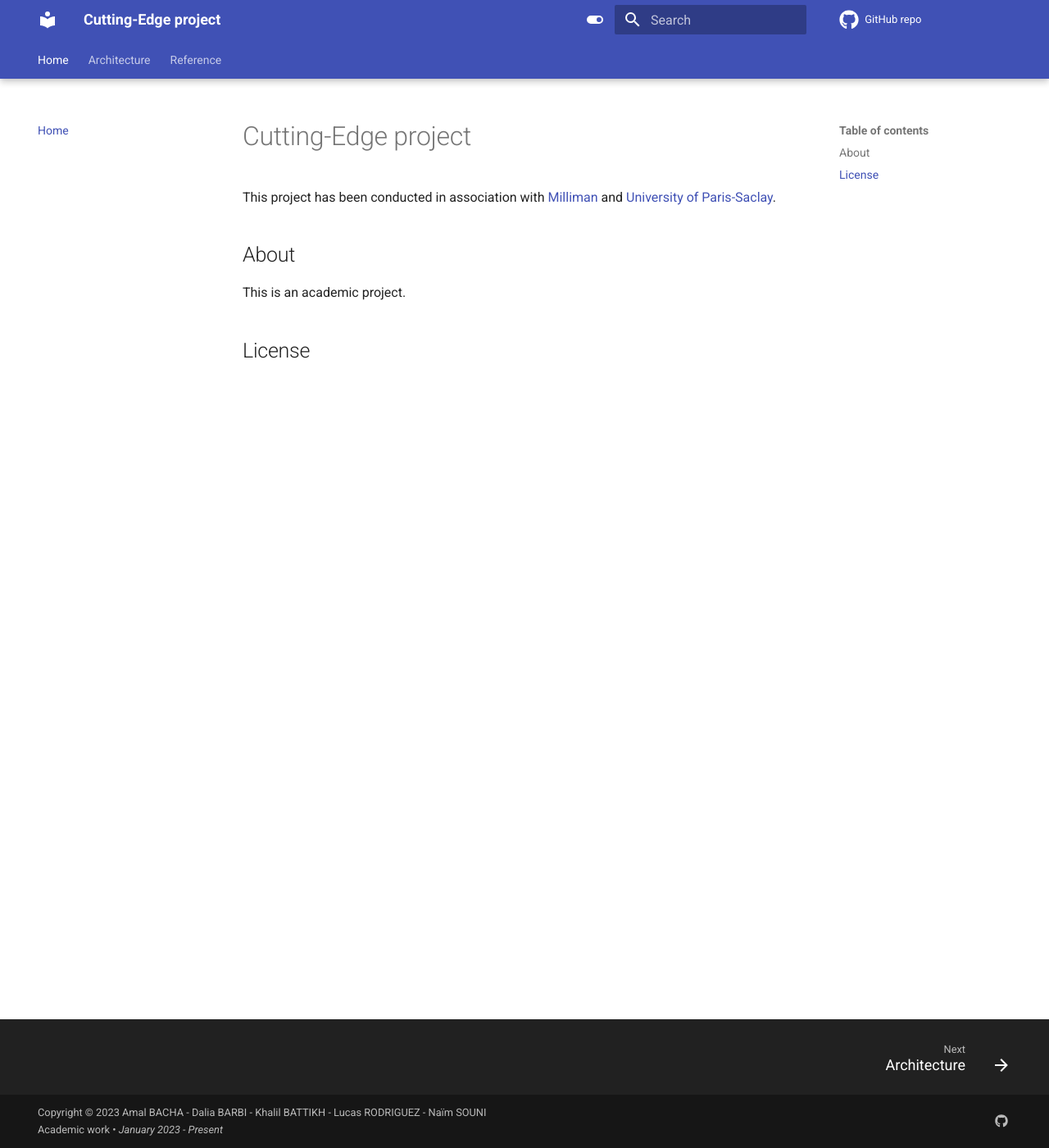
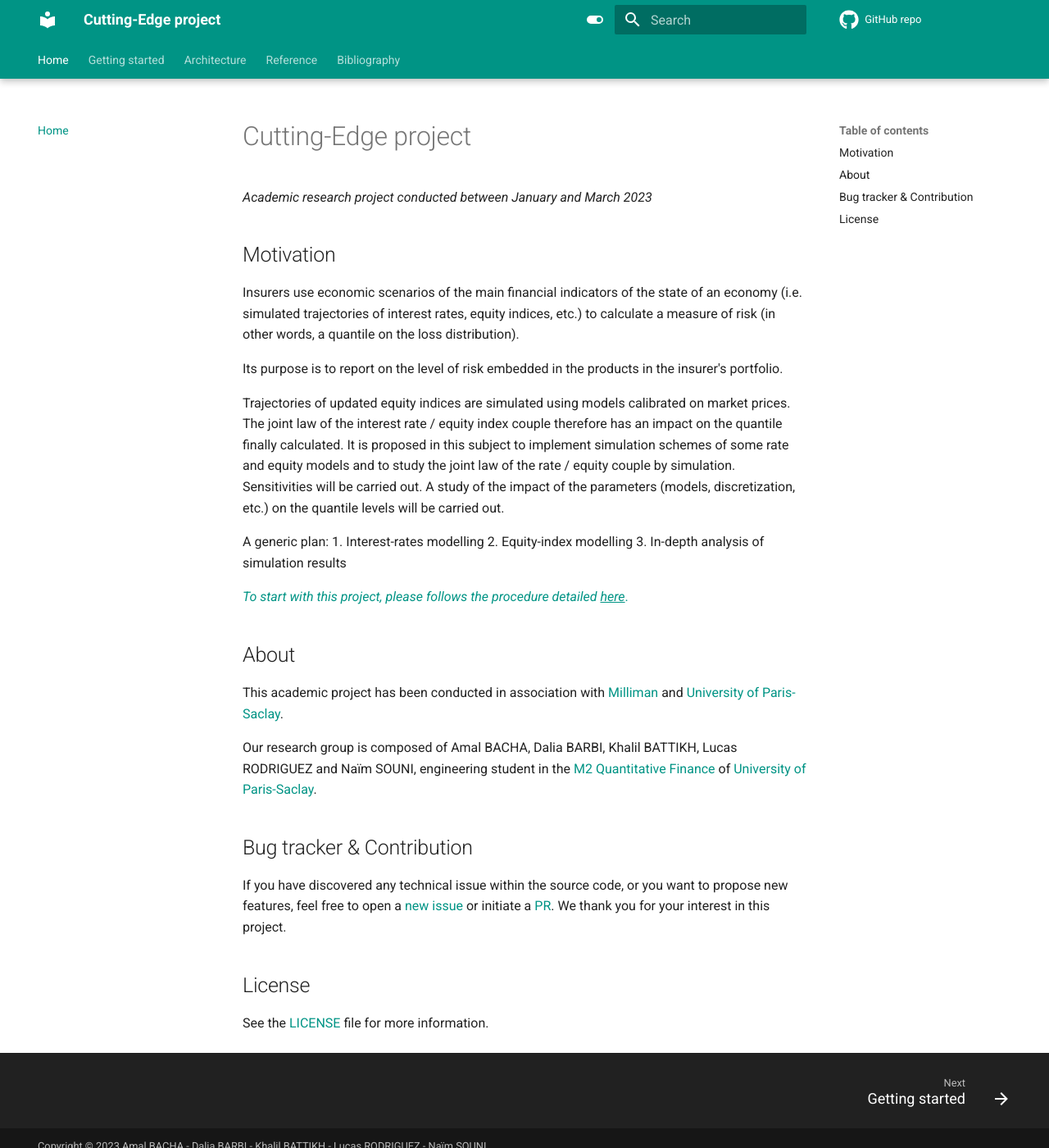
Before and after one commit to lcsrodriguez/CuttingEdge-Milliman, an MkDocs documentation site: the page built from docs/index.md, in a window 1280 px wide and 1400 px high. Shown: the whole window at 82% size. Built offline with MkDocs 1.6.1 and Material for MkDocs 9.7.7, drawn with Linux system fonts in a browser that asks for light colours; comment, search, counter and statistics services are not loaded.

Commit message:
Adding new elements to doc

```diff
--- a/docs/index.md
+++ b/docs/index.md
@@ -1,12 +1,35 @@
 # Cutting-Edge project
 
+*Academic research project conducted between January and March 2023*
 
-This project has been conducted in association with [Milliman]() and [University of Paris-Saclay]().
+## Motivation
+
+Insurers use economic scenarios of the main financial indicators of the state of an economy (i.e. simulated trajectories of interest rates, equity indices, etc.) to calculate a measure of risk (in other words, a quantile on the loss distribution).
+
+Its purpose is to report on the level of risk embedded in the products in the insurer's portfolio.
 
 
+Trajectories of updated equity indices are simulated using models calibrated on market prices. The joint law of the interest rate / equity index couple therefore has an impact on the quantile finally calculated. It is proposed in this subject to implement simulation schemes of some rate and equity models and to study the joint law of the rate / equity couple by simulation. Sensitivities will be carried out. A study of the impact of the parameters (models, discretization, etc.) on the quantile levels will be carried out.
+
+
+A generic plan:
+1. Interest-rates modelling
+2. Equity-index modelling
+3. In-depth analysis of simulation results
+
+<p style="color:#009485"><i>To start with this project, please follows the procedure detailed <a style="color:#009485; text-decoration: underline" href="/getting-started">here</a></i>.</p>
 
 ## About
 
-This is an academic project.
+This academic project has been conducted in association with [Milliman]() and [University of Paris-Saclay]().
+
+Our research group is composed of Amal BACHA, Dalia BARBI, Khalil BATTIKH, Lucas RODRIGUEZ and Naïm SOUNI, engineering student in the [M2 Quantitative Finance]() of [University of Paris-Saclay]().
+
+## Bug tracker & Contribution
+
+If you have discovered any technical issue within the source code, or you want to propose new features, feel free to open a [new issue]() or initiate a [PR](). We thank you for your interest in this project.
+
 
 ## License
+
+See the [LICENSE](../LICENSE) file for more information.
--- a/mkdocs.yml
+++ b/mkdocs.yml
@@ -4,9 +4,9 @@ theme:
   palette:
     # Palette toggle for light mode
     - scheme: default
+      primary: teal
       toggle:
         icon: material/toggle-switch
-
         name: Switch to dark mode
 
     # Palette toggle for dark mode
@@ -54,5 +54,7 @@ extra_javascript:
   - https://cdn.jsdelivr.net/npm/mathjax@3/es5/tex-mml-chtml.js
 nav:
   - Home: index.md
+  - Getting started: getting-started.md
   - Architecture: tree.md
   - Reference: reference.md
+  - Bibliography: bib.md
```
Also changed, not shown: docs/bib.md (added, +7 -0 lines), docs/getting-started.md (added, +53 -0 lines).
